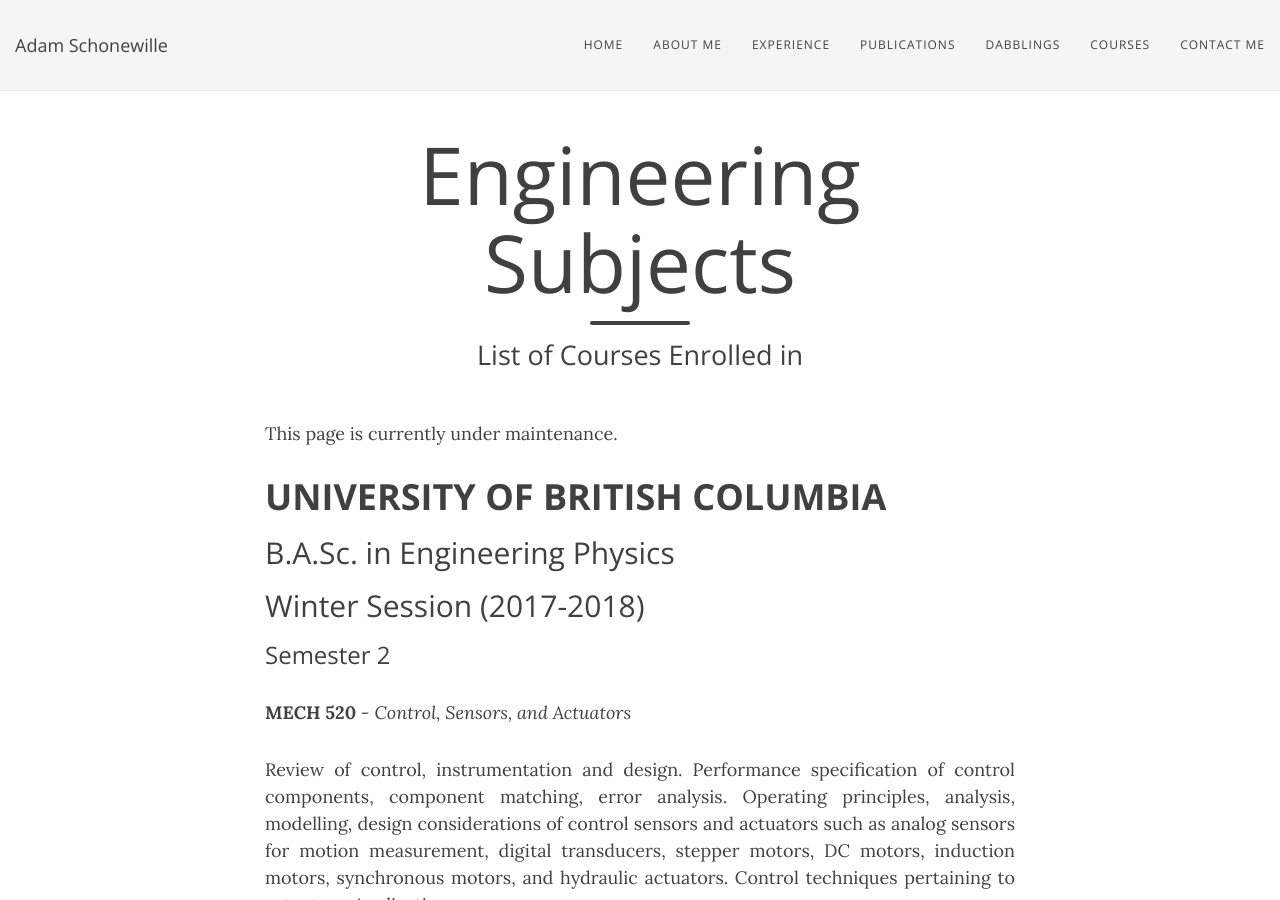
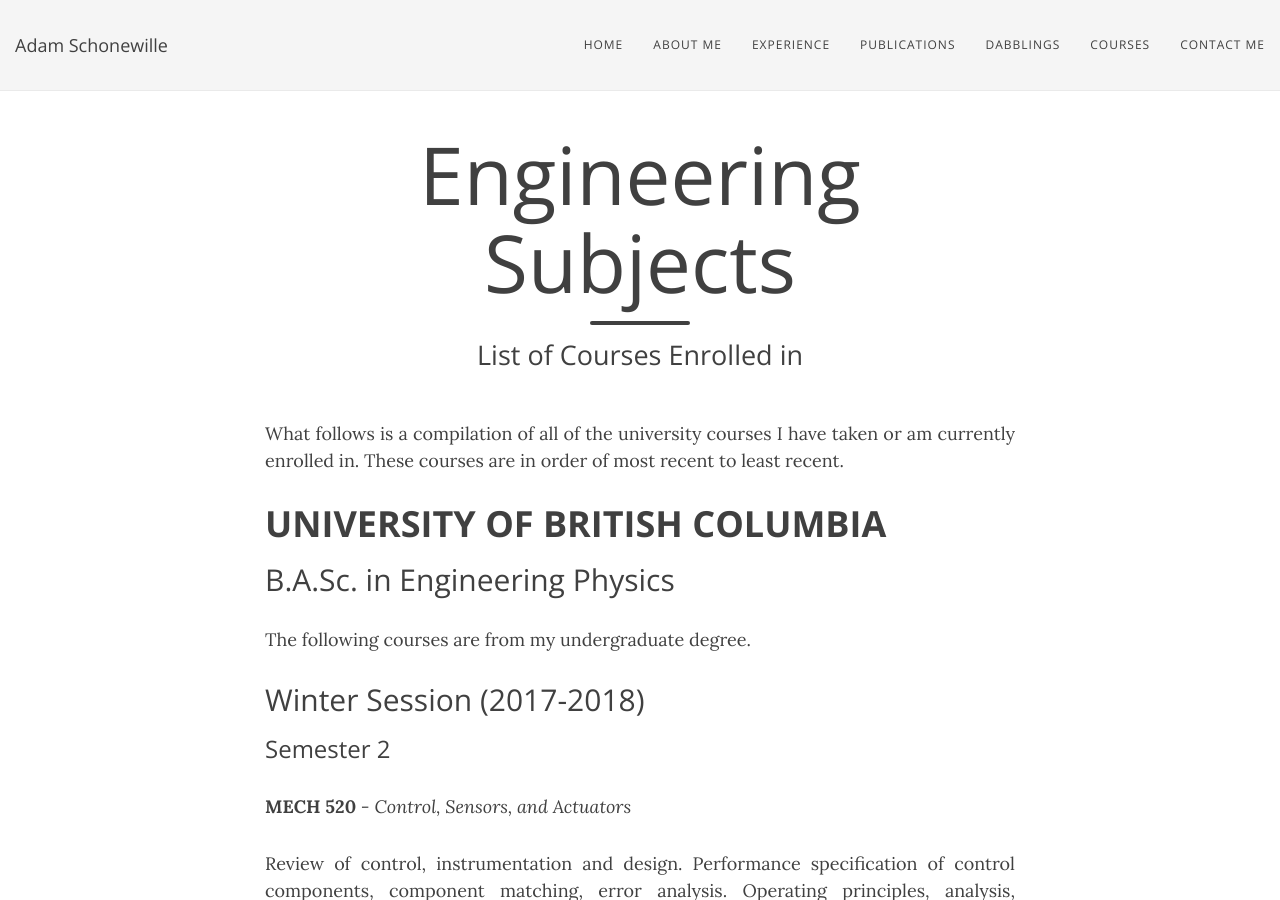
Before and after one commit to adamschonewille/adamschonewille.github.io, a Jekyll site: the page built from learn.md, in a window 1280 px wide and 900 px high. Built offline with Jekyll 4.4.1, drawn with Linux system fonts in a browser that asks for light colours; nearby versions of some CDN libraries; some of the changed text lies outside the part shown.

Commit message:
added formalities to the courses page

```diff
--- a/learn.md
+++ b/learn.md
@@ -4,8 +4,7 @@ title: Engineering Subjects
 subtitle: List of Courses Enrolled in
 ---
 
-This page is currently under maintenance.
-
+What follows is a compilation of all of the university courses I have taken or am currently enrolled in. These courses are in order of most recent to least recent.
 
 <!--
 My main goal at teaching is that the students seek a deep understanding of new or relevant concepts, which I pursue by encouraging active learning and bringing to the classroom real world problems. It is important that students not only learn and review statistical concepts, but also grasp their relevance and need to solve meaningful problems.
@@ -41,6 +40,8 @@ This course aims to provide the students with modern and up-to-date statistical
 
 # **UNIVERSITY OF BRITISH COLUMBIA**
 ## B.A.Sc. in Engineering Physics
+
+The following courses are from my undergraduate degree.
 
 ## Winter Session (2017-2018)
 ### Semester 2
```
Also changed, not shown: other parts of learn.md (+4 -1 lines).
